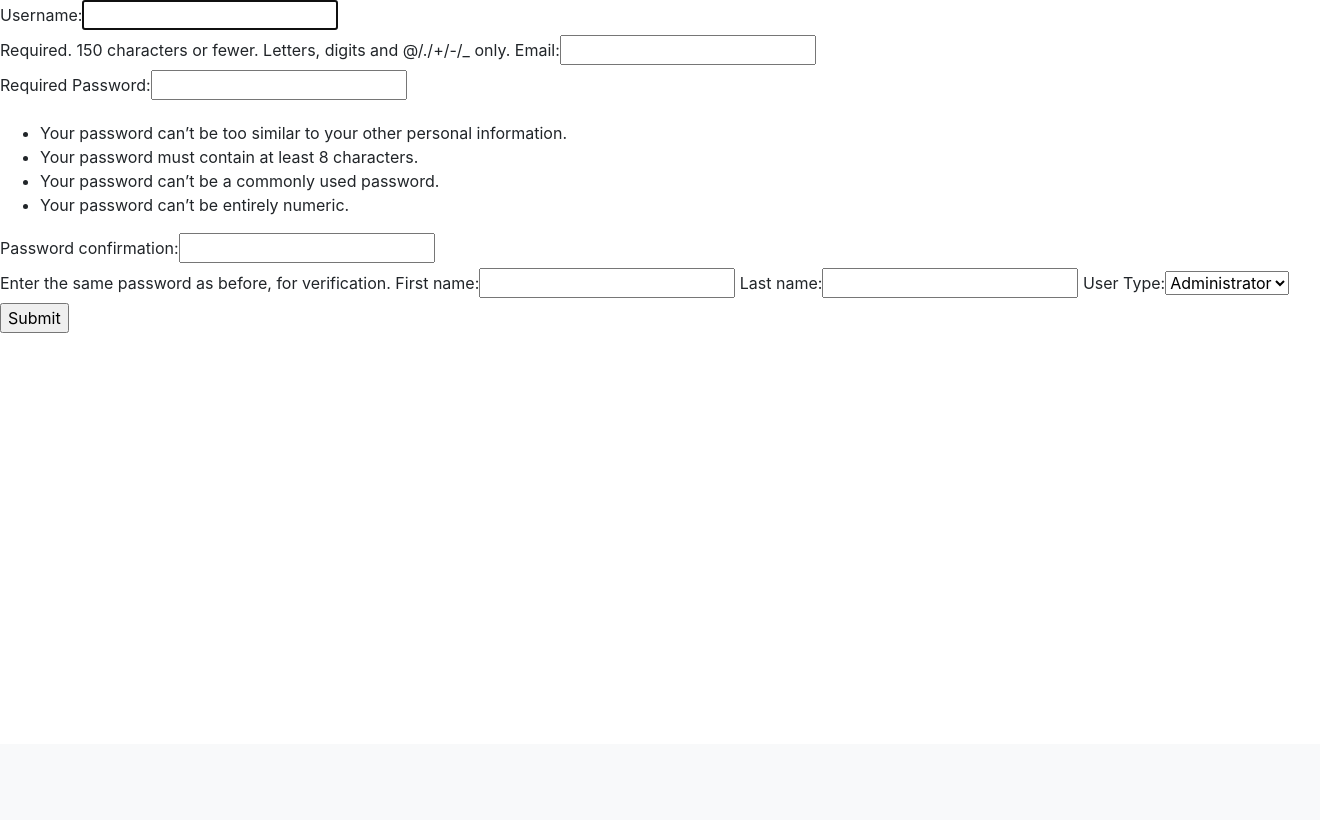
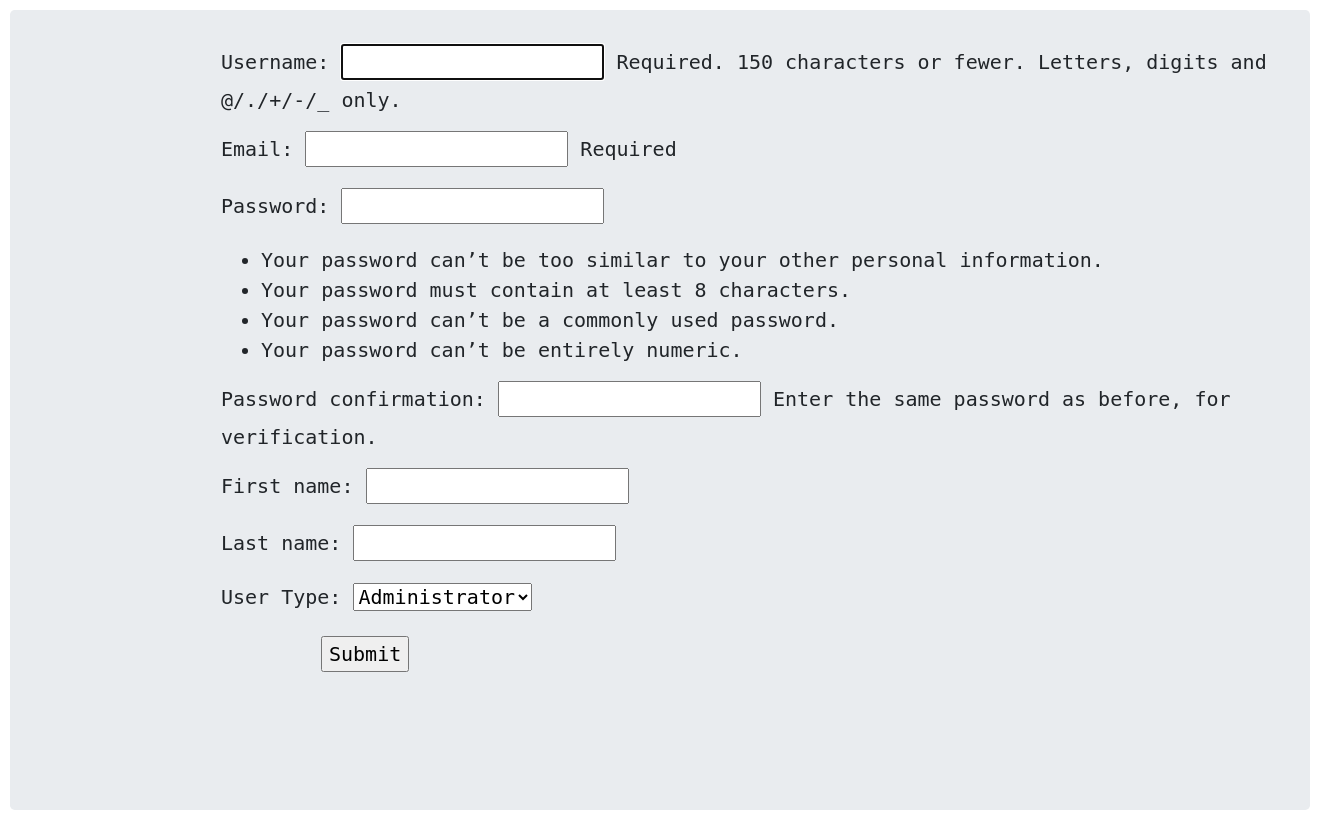
Before and after one commit to Genvekt/Classes-Quality--Feedback, a Django app: page /register/ in a window 1320 px wide. Shown: the part 56-876 px from the top of the page. Before the commit the page ends 389 px from the top, so only its background shows below. Run offline with Django 3.2, Linux system fonts and the light colour scheme; some libraries are stand-ins or nearby versions.

Commit message:
Add files via upload

```diff
--- a/templates/registration/registration.html
+++ b/templates/registration/registration.html
@@ -1,8 +1,13 @@
-{% extends 'base.html' %}
+{% include 'base.html' %}
 {% block content %}
-     <form   method="post">
-            {% csrf_token %}
-
-            <p>{{ form }}  <input type="submit" value="Submit"> </p>
-     </form>
+    <div class="jumbotron" style="height: 100vh;">
+        <div class="container form-group">
+             <form method="post" class="form-control-lg" style="margin-left: 100px; width: 100%; font-family:monospace;">
+                    {% csrf_token %}
+                    <p>
+                        {{ form.as_p }}
+                        <input style="margin-left: 100px;" type="submit" value="Submit"> </p>
+             </form>
+        </div>
+    </div>
 {% endblock %}
```
